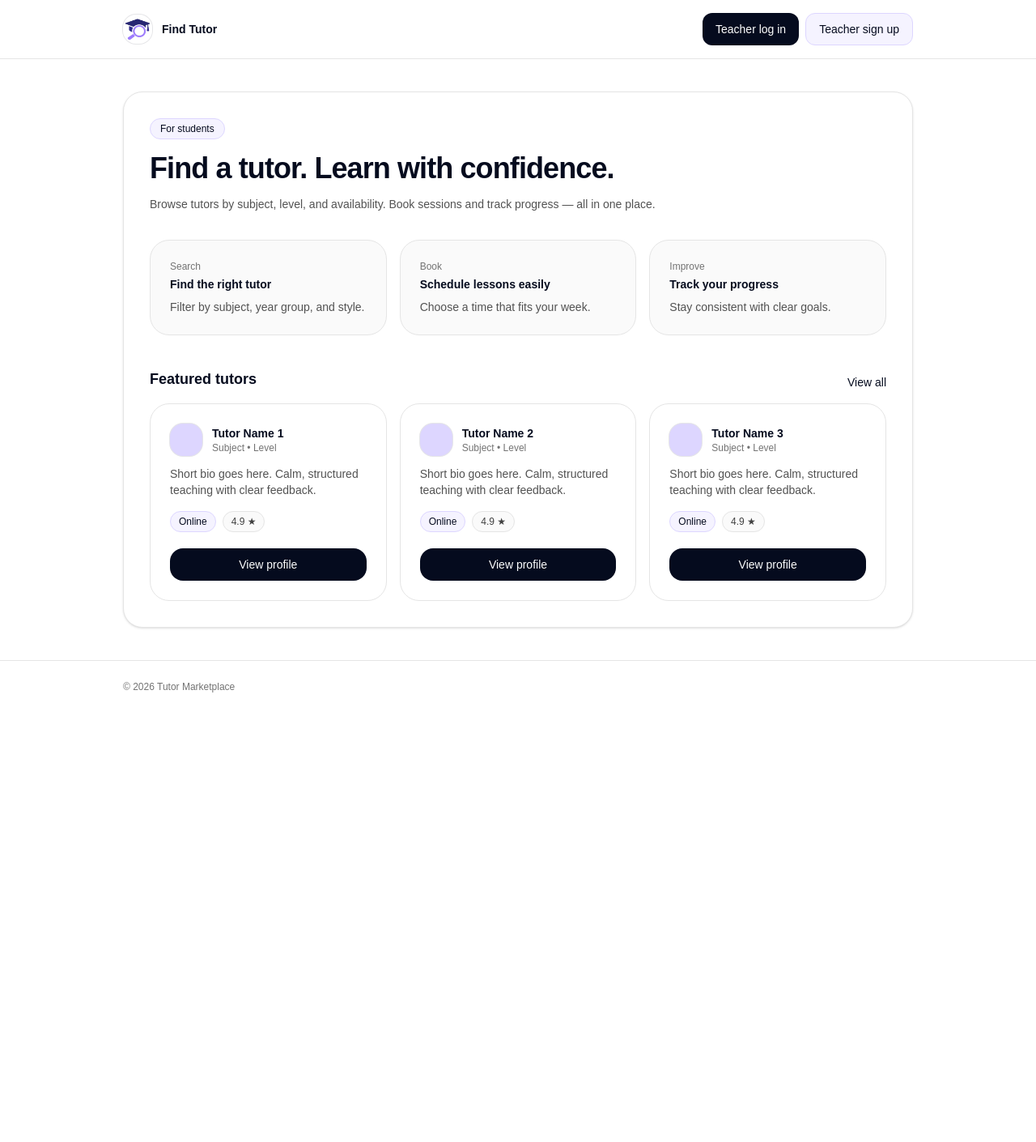
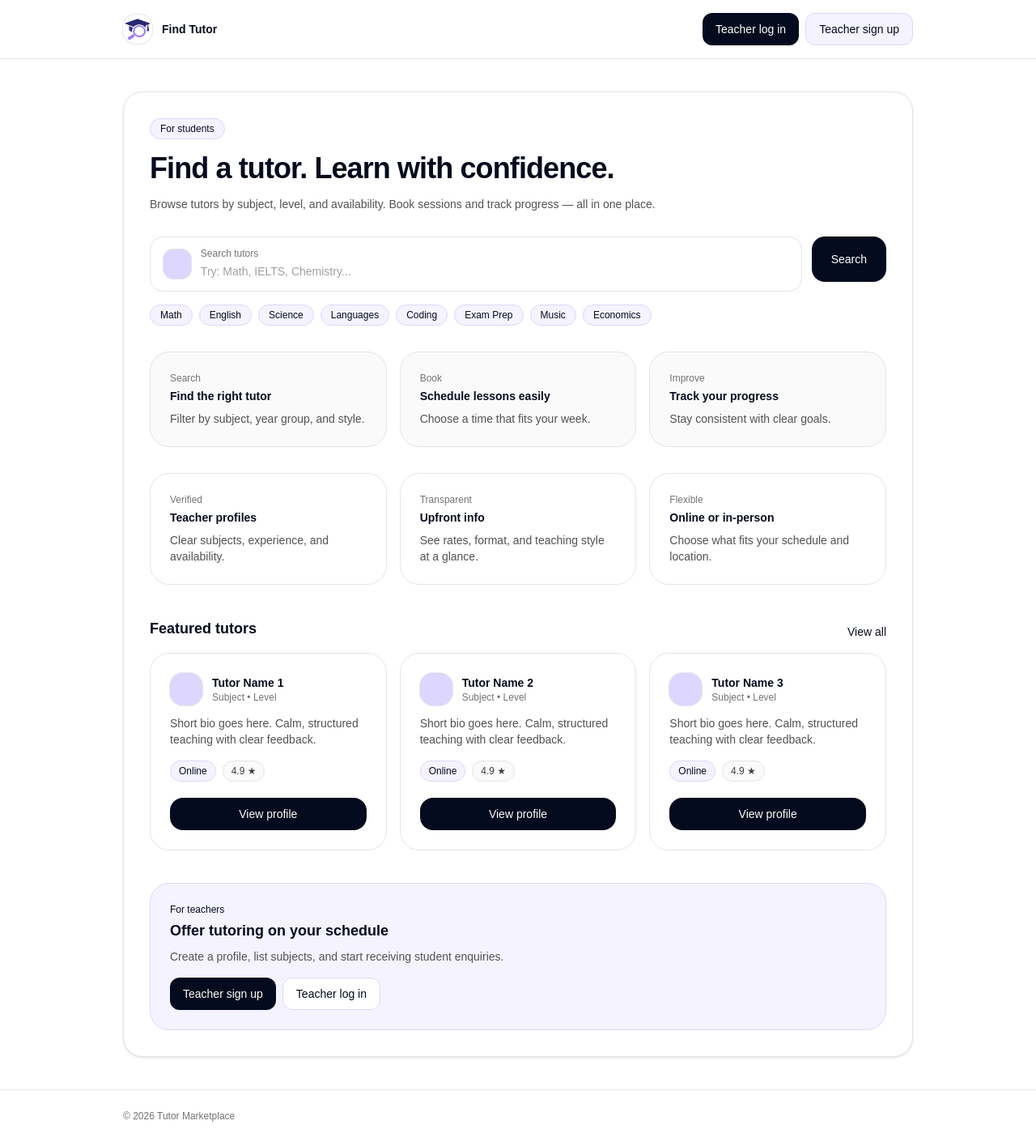
Before and after one commit to wincrazyyy/find-tutor, a Next.js app: page / in a window 1280 px wide. Shown: the whole page at 81% size. Before the commit the page ends 880 px from the top, so only its background shows below. Built offline with nearby package versions, Linux system fonts and the light colour scheme.

Commit message:
template

```diff
--- a/app/page.tsx
+++ b/app/page.tsx
@@ -1,5 +1,16 @@
 // app/page.tsx
 export default function Page() {
+  const subjects = [
+    "Math",
+    "English",
+    "Science",
+    "Languages",
+    "Coding",
+    "Exam Prep",
+    "Music",
+    "Economics",
+  ];
+
   return (
     <main className="min-h-screen bg-white">
       {/* Student-facing content */}
@@ -17,6 +28,41 @@ export default function Page() {
             track progress — all in one place.
           </p>
 
+          {/* Quick search bar (UI only) */}
+          <div className="mt-7 grid gap-3 sm:grid-cols-[1fr_auto]">
+            <div className="flex items-center gap-3 rounded-2xl border border-neutral-200 bg-white px-4 py-3">
+              <div className="h-9 w-9 rounded-xl bg-violet-200 ring-1 ring-[#050B1E]/10" />
+              <div className="w-full">
+                <div className="text-xs text-neutral-500">Search tutors</div>
+                <input
+                  placeholder="Try: Math, IELTS, Chemistry..."
+                  className="mt-1 w-full bg-transparent text-sm text-[#050B1E] outline-none placeholder:text-neutral-400"
+                />
+              </div>
+            </div>
+
+            <button
+              type="button"
+              className="h-14 rounded-2xl bg-[#050B1E] px-6 text-sm font-medium text-white hover:bg-[#07102D]"
+            >
+              Search
+            </button>
+          </div>
+
+          {/* Popular subjects */}
+          <div className="mt-4 flex flex-wrap gap-2">
+            {subjects.map((s) => (
+              <button
+                key={s}
+                type="button"
+                className="rounded-full border border-violet-200 bg-violet-50 px-3 py-1 text-xs font-medium text-[#050B1E] hover:bg-violet-100"
+              >
+                {s}
+              </button>
+            ))}
+          </div>
+
+          {/* How it works */}
           <div className="mt-8 grid gap-4 sm:grid-cols-3">
             <div className="rounded-3xl border border-neutral-200 bg-neutral-50 p-6">
               <div className="text-xs text-neutral-500">Search</div>
@@ -43,6 +89,37 @@ export default function Page() {
               </div>
               <p className="mt-2 text-sm text-neutral-600">
                 Stay consistent with clear goals.
+              </p>
+            </div>
+          </div>
+
+          {/* Trust strip */}
+          <div className="mt-8 grid gap-4 sm:grid-cols-3">
+            <div className="rounded-3xl border border-neutral-200 bg-white p-6">
+              <div className="text-xs text-neutral-500">Verified</div>
+              <div className="mt-1 text-sm font-semibold text-[#050B1E]">
+                Teacher profiles
+              </div>
+              <p className="mt-2 text-sm text-neutral-600">
+                Clear subjects, experience, and availability.
+              </p>
+            </div>
+            <div className="rounded-3xl border border-neutral-200 bg-white p-6">
+              <div className="text-xs text-neutral-500">Transparent</div>
+              <div className="mt-1 text-sm font-semibold text-[#050B1E]">
+                Upfront info
+              </div>
+              <p className="mt-2 text-sm text-neutral-600">
+                See rates, format, and teaching style at a glance.
+              </p>
+            </div>
+            <div className="rounded-3xl border border-neutral-200 bg-white p-6">
+              <div className="text-xs text-neutral-500">Flexible</div>
+              <div className="mt-1 text-sm font-semibold text-[#050B1E]">
+                Online or in-person
+              </div>
+              <p className="mt-2 text-sm text-neutral-600">
+                Choose what fits your schedule and location.
               </p>
             </div>
           </div>
@@ -100,6 +177,32 @@ export default function Page() {
               ))}
             </div>
           </div>
+
+          {/* CTA for teachers */}
+          <div className="mt-10 rounded-3xl border border-violet-200 bg-violet-50 p-6">
+            <div className="text-xs font-medium text-[#050B1E]">For teachers</div>
+            <div className="mt-1 text-lg font-semibold text-[#050B1E]">
+              Offer tutoring on your schedule
+            </div>
+            <p className="mt-2 text-sm text-neutral-600">
+              Create a profile, list subjects, and start receiving student
+              enquiries.
+            </p>
+            <div className="mt-4 flex flex-col gap-2 sm:flex-row">
+              <a
+                href="/signup"
+                className="inline-flex h-10 items-center justify-center rounded-xl bg-[#050B1E] px-4 text-sm font-medium text-white hover:bg-[#07102D]"
+              >
+                Teacher sign up
+              </a>
+              <a
+                href="/login"
+                className="inline-flex h-10 items-center justify-center rounded-xl border border-violet-200 bg-white px-4 text-sm font-medium text-[#050B1E] hover:bg-violet-100"
+              >
+                Teacher log in
+              </a>
+            </div>
+          </div>
         </div>
       </section>
 
```
